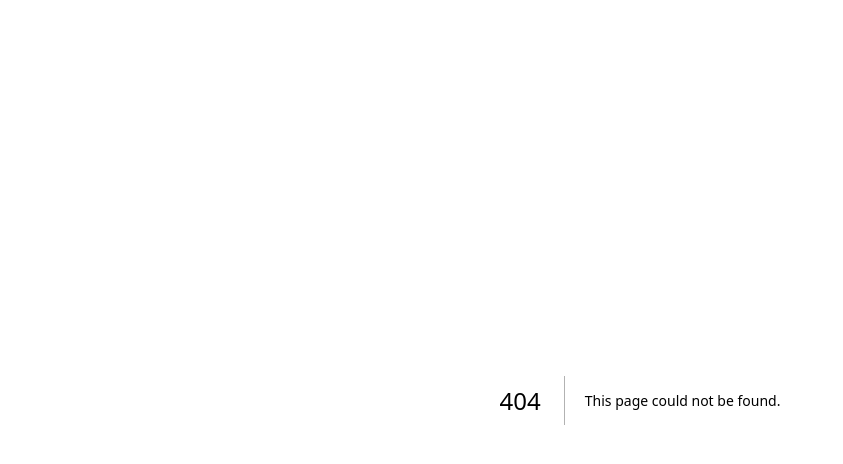
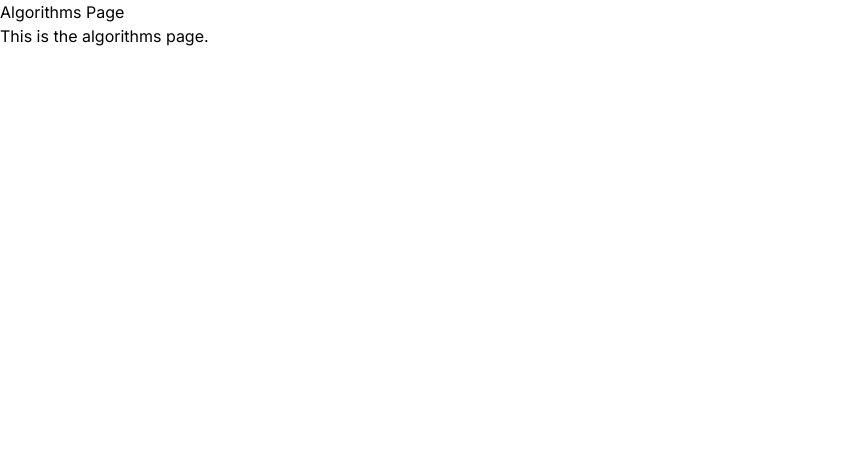
Before and after one commit to annalhq/algoscope, a Next.js app: page /algorithms in a window 1280 px wide. Before the commit this address had no page. Shown: the top 464 px of the page, without its empty margins (0-843 px from the left). Built offline with nearby package versions, Linux system fonts and the light colour scheme.

Commit message:
routing to algorithms added

```diff
--- /dev/null
+++ b/app/algorithms/page.tsx
@@ -0,0 +1,9 @@
+// app/algorithms/index.tsx
+export default function AlgorithmsPage() {
+     return (
+       <div>
+         <h1>Algorithms Page</h1>
+         <p>This is the algorithms page.</p>
+       </div>
+     );
+   }
--- a/app/globals.css
+++ b/app/globals.css
@@ -2,7 +2,7 @@
 @tailwind components;
 @tailwind utilities;
 
-:root {
+/* :root {
   --foreground-rgb: 0, 0, 0;
   --background-start-rgb: 214, 219, 220;
   --background-end-rgb: 255, 255, 255;
@@ -30,4 +30,4 @@ body {
   .text-balance {
     text-wrap: balance;
   }
-}
+} */
--- a/app/layout.tsx
+++ b/app/layout.tsx
@@ -5,7 +5,7 @@ import "./globals.css";
 const inter = Inter({ subsets: ["latin"] });
 
 export const metadata: Metadata = {
-  title: "Create Next App",
+  title: "Algoscope",
   description: "Generated by create next app",
 };
 
--- a/components/home/Footer.tsx
+++ b/components/home/Footer.tsx
@@ -14,7 +14,7 @@ const Footer = () => {
      <div className="flex flex-col items-center">
           <div className="flex mt-16 md:flex-row flex-col items-center">
                <p className="md_text-base text-sm md:font-normal font-light">
-                    Built with ❤️ by Annalhq Shaikh
+                    Built with by Annalhq Shaikh
                </p>
           </div>
      </div>
--- a/components/home/Hero.tsx
+++ b/components/home/Hero.tsx
@@ -3,6 +3,7 @@ import { Spotlight } from './ui/Spotlight';
 import { TextGenerateEffect } from './ui/TextGenerateEffect';
 import MagicButton from './ui/MagicButton';
 import { FaLocationArrow } from 'react-icons/fa'
+import Link from 'next/link'
 
 const Hero = () => {
   return (
@@ -27,14 +28,13 @@ const Hero = () => {
             words="Explore, Master algorithms with Algoscope"
           />
 
-
-        <a href='/algorithms'>
-          <MagicButton
+        <Link href="/algorithms">
+        <MagicButton
             title="Get Started"
             icon={<FaLocationArrow className="text-white" />}
             position='right'
           />
-        </a>
+        </Link>
 
           {/* <p className="text-center md:tracking-tighter mb-4 text-sm md:text-lg lg:text-2xl">
             Built and maintained by Annalhq Shaikh
```
